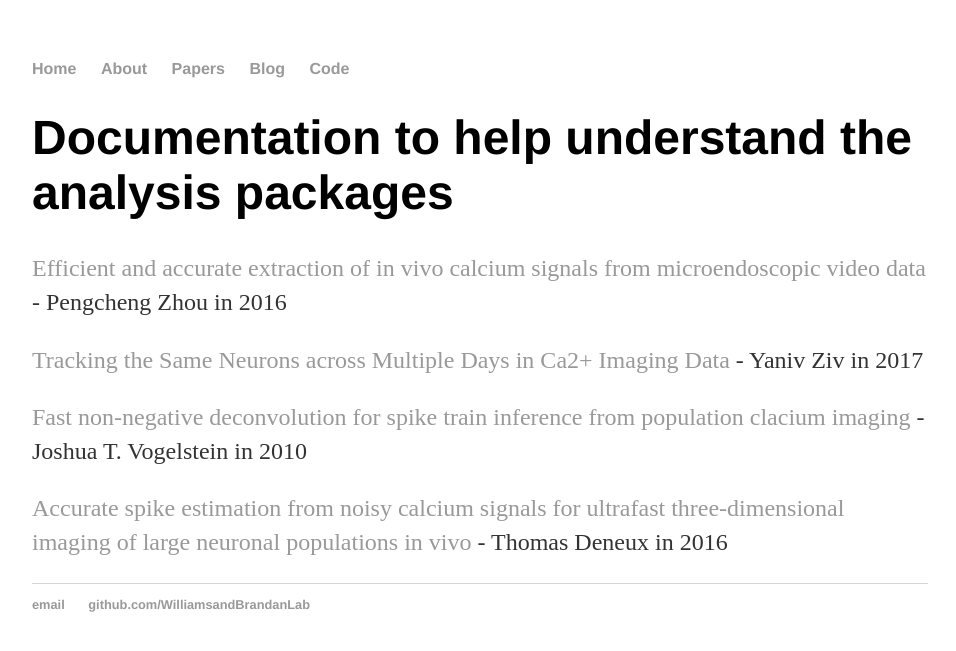
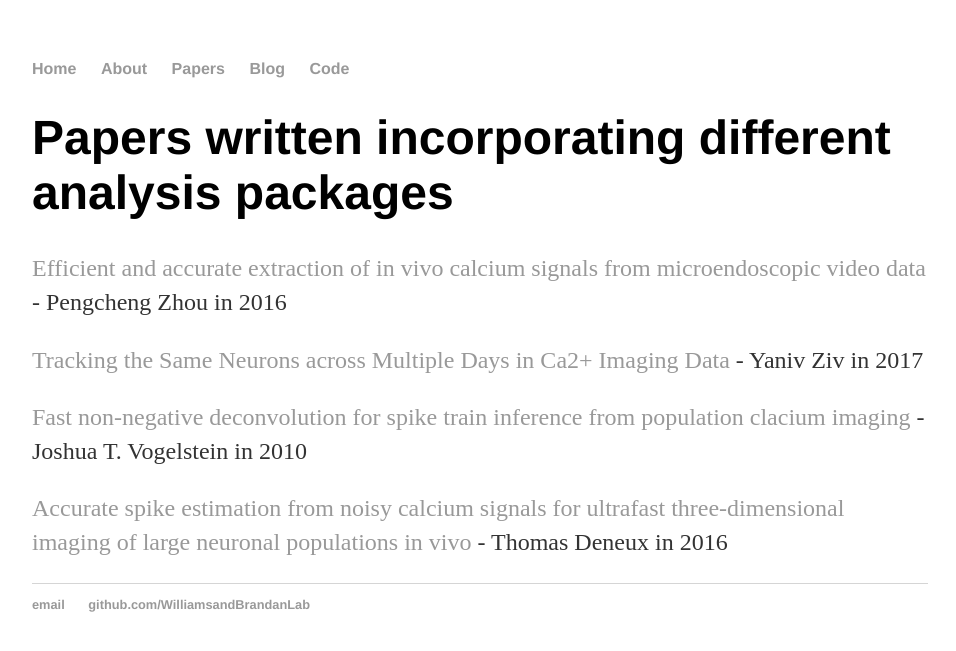
Before and after one commit to WilliamsandBrandanLab/WilliamsandBrandanLab.github.io, a Jekyll site: the page built from papers/index.md, in a window 1280 px wide. Shown: the top 651 px of the page, without its empty margins (160-1116 px from the left). Built offline with Jekyll 4.4.1, drawn with Linux system fonts in a browser that asks for light colours; our own code applies the rules of GitHub Pages for plain Markdown files.

Commit message:
Update index.md

```diff
--- a/papers/index.md
+++ b/papers/index.md
@@ -1,4 +1,4 @@
-# Documentation to help understand the analysis packages
+# Papers written incorporating different analysis packages
 
 
 [Efficient and accurate extraction of in vivo calcium signals from microendoscopic video data](https://github.com/WilliamsandBrandanLab/WilliamsandBrandanLab.github.io/blob/master/Ef%EF%AC%81cient%20and%20accurate%20extraction%20of%20in%20vivo%20calcium%20signals%20from%20microendoscopic%20video%20data.pdf) - Pengcheng Zhou in 2016
```
